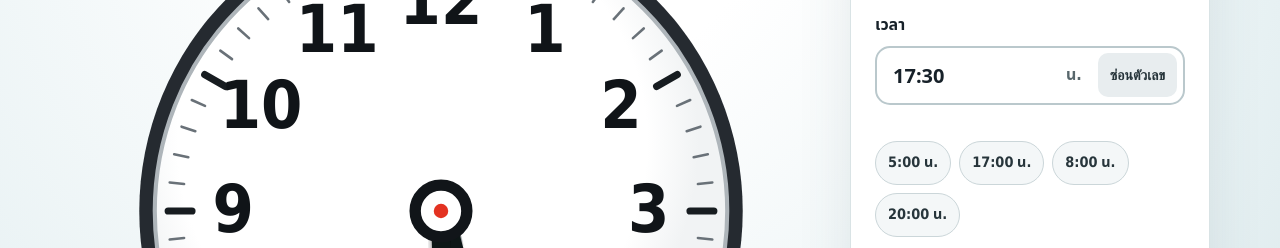
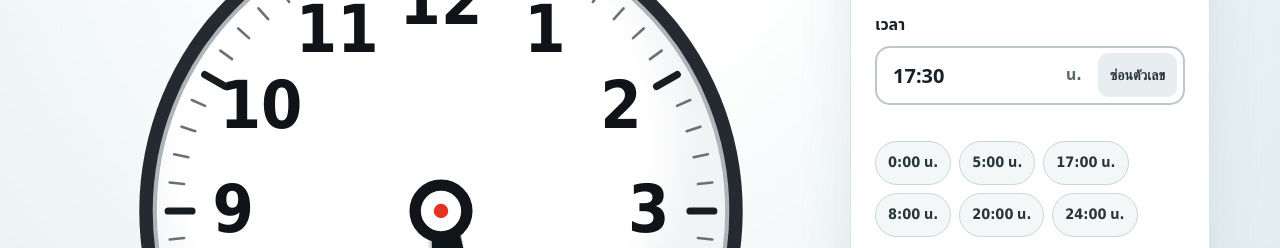
Before and after one commit to natstpt/MiumHtml, a plain HTML site: page index.html in a window 1280 px wide. Shown: the part 225-473 px from the top of the page. Drawn offline with Linux system fonts and the light colour scheme.

Commit message:
Add midnight and end-of-day time options

```diff
--- a/index.html
+++ b/index.html
@@ -92,10 +92,12 @@ body.values-hidden #error{visibility:hidden}
       </div>
       <div id="error" class="error" role="status"></div>
       <div class="examples" aria-label="เวลาตัวอย่าง">
+<button type="button" data-time="0:00">0:00 น.</button>
 <button type="button" data-time="5:00">5:00 น.</button>
 <button type="button" data-time="17:00">17:00 น.</button>
 <button type="button" data-time="8:00">8:00 น.</button>
 <button type="button" data-time="20:00">20:00 น.</button>
+<button type="button" data-time="24:00">24:00 น.</button>
       </div>
       <div class="reading"><span>เวลาที่แสดง</span><strong id="reading">17:30 น.</strong></div>
       <button class="random-btn" id="random" type="button">สุ่มเวลา (Random)</button>
```
